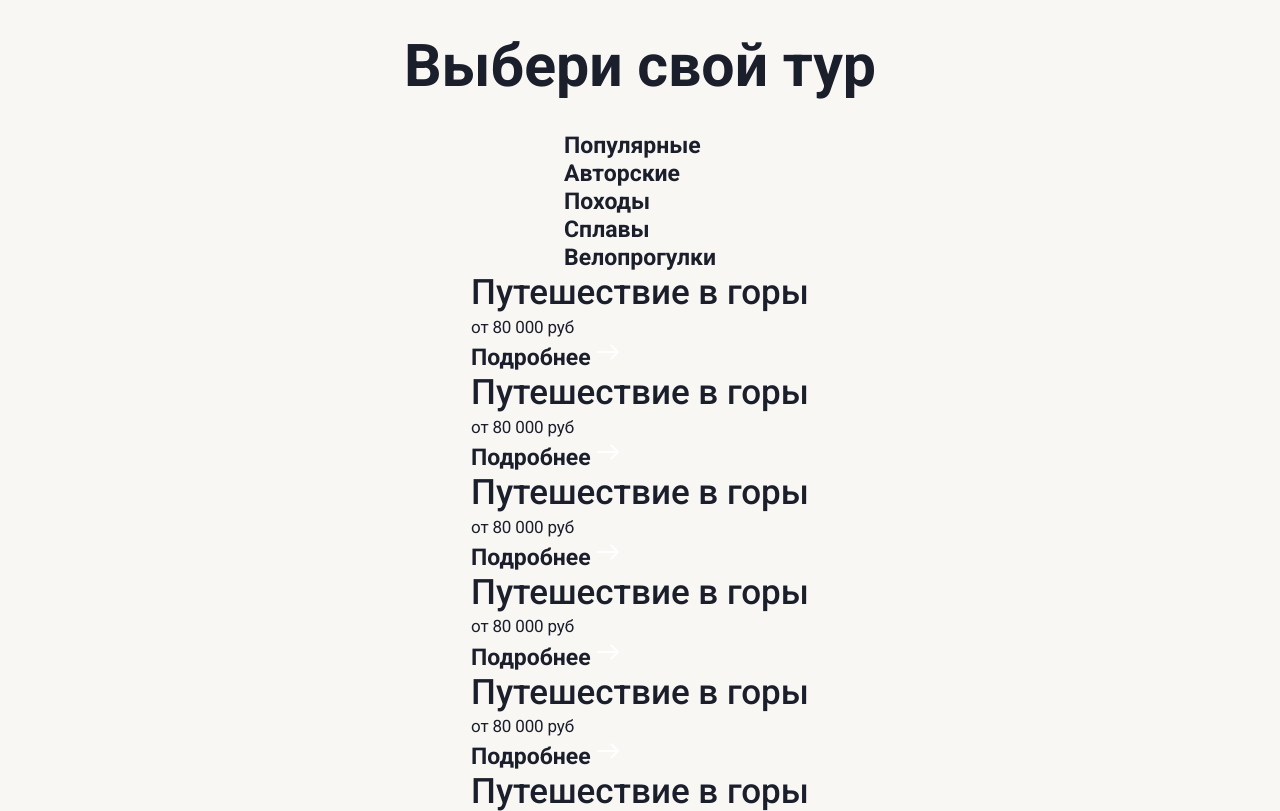
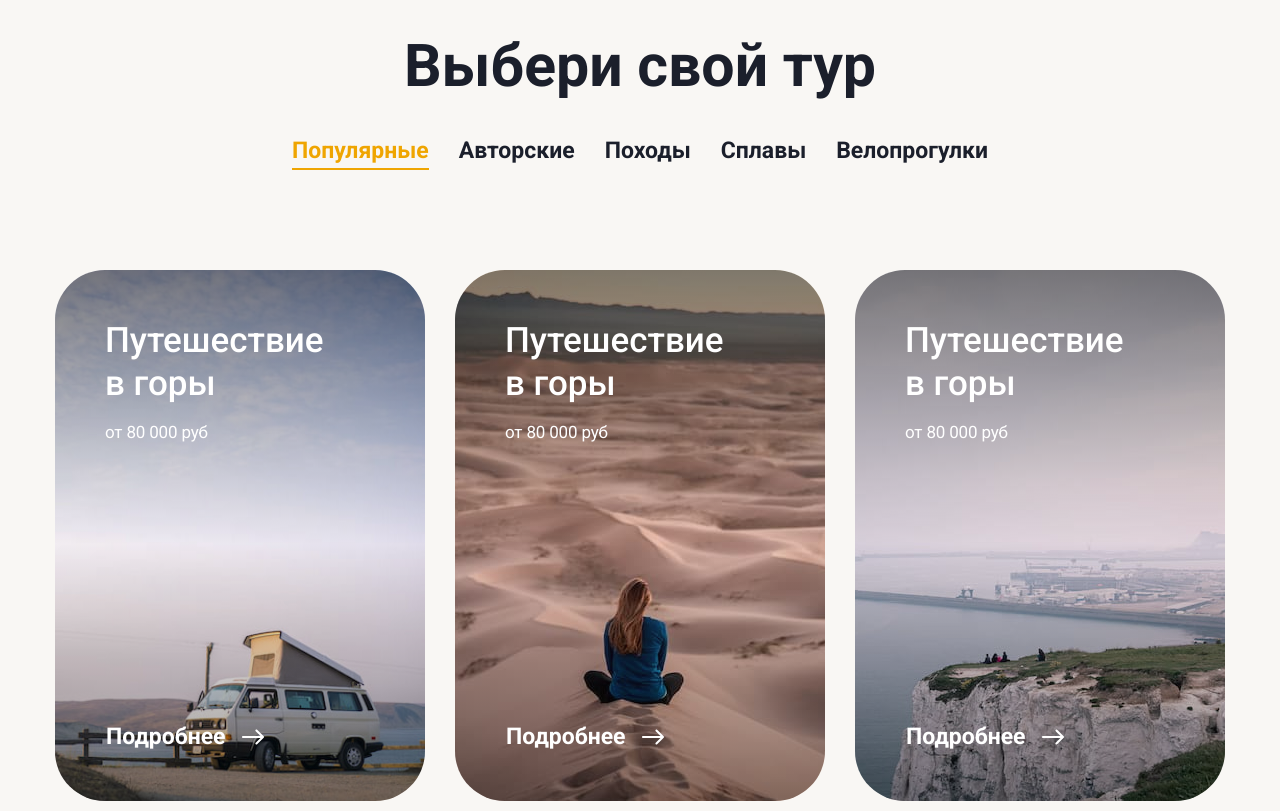
Before and after one commit to wunlei/travel-landing, a website built with webpack: page src/index.html in a window 1280 px wide. Shown: the part 940-1751 px from the top of the page. Built offline with nearby package versions, Linux system fonts and the light colour scheme; files whose address does not match are found by name.

Commit message:
feat: add select-tour section styles

```diff
--- a/src/index.html
+++ b/src/index.html
@@ -107,7 +107,9 @@
         <button class="section-hero__btn text text_small">Найти тур</button>
       </section>
       <section id="tours" class="section section-select-tour">
-        <h2 class="text title-h2 section__title">Выбери свой тур</h2>
+        <h2 class="text title-h2 section__title section-select-tour__title">
+          Выбери свой тур
+        </h2>
         <ul class="list tour-tabs section-select-tour__tour-tabs">
           <li>
             <button class="text text_big tour-tabs__btn tour-tabs__btn_active">
@@ -129,6 +131,7 @@
         </ul>
         <div class="tour-cards">
           <div class="tour-card">
+            <div class="tour-card__bg"></div>
             <div class="tour-card__content">
               <div class="tour-card__header">
                 <h3 class="tour-card__title text title-h3">
@@ -154,6 +157,7 @@
             </div>
           </div>
           <div class="tour-card">
+            <div class="tour-card__bg"></div>
             <div class="tour-card__content">
               <div class="tour-card__header">
                 <h3 class="tour-card__title text title-h3">
@@ -179,6 +183,7 @@
             </div>
           </div>
           <div class="tour-card">
+            <div class="tour-card__bg"></div>
             <div class="tour-card__content">
               <div class="tour-card__header">
                 <h3 class="tour-card__title text title-h3">
@@ -204,6 +209,7 @@
             </div>
           </div>
           <div class="tour-card">
+            <div class="tour-card__bg"></div>
             <div class="tour-card__content">
               <div class="tour-card__header">
                 <h3 class="tour-card__title text title-h3">
@@ -229,6 +235,7 @@
             </div>
           </div>
           <div class="tour-card">
+            <div class="tour-card__bg"></div>
             <div class="tour-card__content">
               <div class="tour-card__header">
                 <h3 class="tour-card__title text title-h3">
@@ -254,6 +261,7 @@
             </div>
           </div>
           <div class="tour-card">
+            <div class="tour-card__bg"></div>
             <div class="tour-card__content">
               <div class="tour-card__header">
                 <h3 class="tour-card__title text title-h3">
--- a/src/style.scss
+++ b/src/style.scss
@@ -3,3 +3,4 @@
 @use "styles/global";
 @use "styles/header";
 @use "styles/hero";
+@use "styles/select-tour";
--- /dev/null
+++ b/src/styles/_select-tour.scss
@@ -0,0 +1,176 @@
+@use "./variables";
+@use "./mixins";
+
+.section-select-tour__title {
+  margin-bottom: 35px;
+}
+
+.section-select-tour__tour-tabs {
+  margin-bottom: 105px;
+}
+
+.tour-tabs {
+  display: flex;
+  flex-wrap: wrap;
+  justify-content: center;
+  column-gap: 30px;
+  row-gap: 10px;
+}
+
+.tour-tabs__btn {
+  position: relative;
+  cursor: pointer;
+
+  &::after {
+    @include mixins.underline(-5px, 2px, var(--color-black));
+  }
+
+  @media (hover: hover) {
+    &:hover::after {
+      transform: scaleX(1);
+      transform-origin: bottom left;
+    }
+  }
+}
+
+.tour-tabs__btn_active {
+  color: var(--color-orange-200);
+
+  &::after {
+    transform: scaleX(1);
+    background-color: var(--color-orange-200);
+  }
+}
+
+.tour-cards {
+  display: flex;
+  flex-wrap: wrap;
+  justify-content: center;
+  gap: 30px;
+}
+
+.tour-card {
+  position: relative;
+  overflow: hidden;
+  width: 370px;
+  height: 531px;
+  border-radius: 50px;
+  background-image: linear-gradient(
+    360deg,
+    rgba(0, 0, 0, 0.4) 0%,
+    rgba(232, 130, 130, 0.06) 48.44%,
+    rgba(0, 0, 0, 0.5) 100%
+  );
+  color: var(--color-white);
+  cursor: pointer;
+}
+
+.tour-card__bg {
+  position: absolute;
+  z-index: -1;
+  top: 0;
+  left: 0;
+  width: 100%;
+  height: 100%;
+  background-position: center;
+  background-repeat: no-repeat;
+  background-size: cover;
+  transition: transform 0.3s ease;
+}
+
+@for $i from 1 through 6 {
+  .tour-card:nth-child(#{$i}) .tour-card__bg {
+    background-image: url(./assets/img/tour/#{$i}.jpg);
+  }
+}
+
+@media (hover: hover) {
+  .tour-card:hover .tour-card__bg {
+    transform: scale(1.2);
+  }
+}
+
+.tour-card__content {
+  display: flex;
+  height: 100%;
+  flex-direction: column;
+  justify-content: space-between;
+}
+
+.tour-card__header {
+  padding: 50px;
+  transition: padding 0.3s ease;
+}
+
+@media (hover: hover) and (min-width: 1125px) {
+  .tour-card:hover .tour-card__header {
+    padding: 40px;
+  }
+}
+
+.tour-card__title {
+  max-width: 246px;
+  margin-bottom: 15px;
+}
+
+.tour-card__btn {
+  @include mixins.btn-details();
+
+  margin: 43px 31px;
+
+  @media (hover: hover) {
+    .tour-card:hover & {
+      background-color: var(--color-green-400);
+    }
+
+    .tour-card:active & {
+      background-color: var(--color-orange-200);
+    }
+  }
+}
+
+@media screen and (max-width: variables.$tabletWidth) {
+  .tour-cards {
+    gap: 18px;
+  }
+
+  .tour-card {
+    max-width: 450px;
+    width: 100%;
+  }
+
+  .tour-card__title {
+    max-width: unset;
+  }
+}
+
+@media screen and (max-width: variables.$mobileWidth) {
+  .section-select-tour__title {
+    margin-bottom: 30px;
+  }
+
+  .section-select-tour__tour-tabs {
+    margin-bottom: 52px;
+  }
+
+  .tour-tabs__btn::after {
+    bottom: -1px;
+  }
+
+  .tour-tabs {
+    column-gap: 10px;
+  }
+
+  .tour-card {
+    height: 318px;
+    border-radius: 20px;
+  }
+
+  .tour-card__header {
+    padding: 24px;
+  }
+
+  .tour-card__btn {
+    margin: 19px 6px;
+  }
+}
```
Also changed, not shown: src/assets/img/tour/1.jpg (added), src/assets/img/tour/2.jpg (added), src/assets/img/tour/3.jpg (added), src/assets/img/tour/4.jpg (added), src/assets/img/tour/5.jpg (added), src/assets/img/tour/6.jpg (added).
